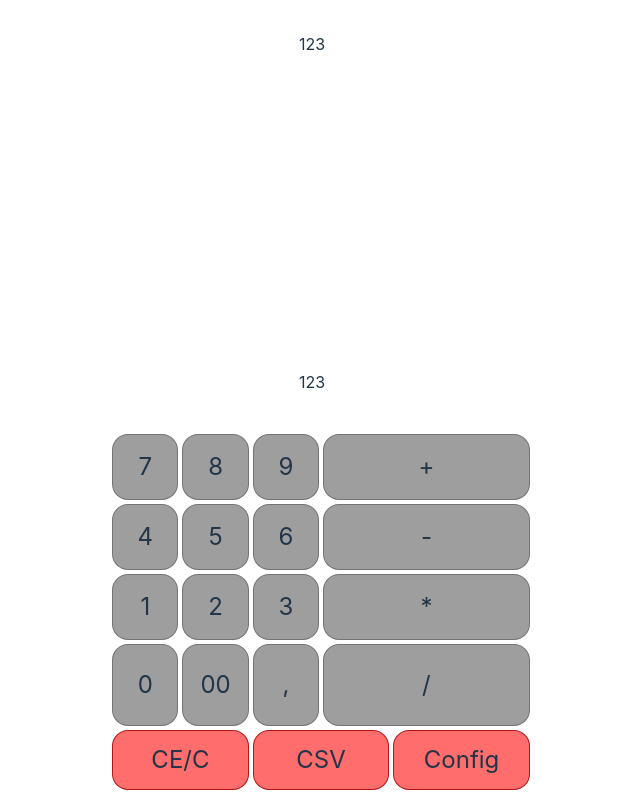
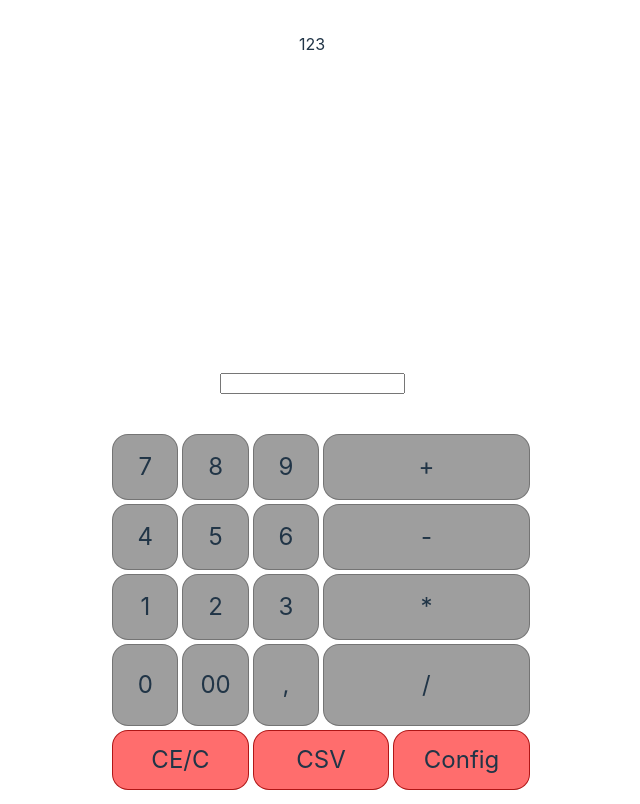
Before and after one commit to LeonLLB/Sumadora, a React (Vite) app: page / in a window 1280 px wide. Shown: the whole page, without its empty margins (328-968 px from the left). Built offline with nearby package versions, Linux system fonts and the light colour scheme.

Commit message:
Correcciones a bugs de state

```diff
--- a/src/components/sumadoraButtonsLayout/sumadoraButtonsLayout.tsx
+++ b/src/components/sumadoraButtonsLayout/sumadoraButtonsLayout.tsx
@@ -1,4 +1,5 @@
-import { useEffect } from 'react'
+import { useContext, useEffect } from 'react'
+import { InputStatusContext } from '../../context/inputStatus'
 import SumadoraButton from '../sumadoraButton/sumadoraButton'
 import styles from './sumadoraButtonsLayout.module.scss'
 
@@ -8,7 +9,7 @@ interface buttonsArrObjectsProps {
 	isFunc?: boolean
 }
 
-const SumadoraButtonsLayout = () => {
+const SumadoraButtonsLayout = ({onChangeOrInputDetected}:{onChangeOrInputDetected:(input:string)=>void}) => {
 
 	const buttonsArr: buttonsArrObjectsProps[] = [
 		{ key: 7 }, { key: 8 }, { key: 9 }, { key: '+', colSpan: 3 },
@@ -18,7 +19,8 @@ const SumadoraButtonsLayout = () => {
 		{ key: 'CE/C', colSpan: 2, isFunc: true }, { key: 'CSV', colSpan: 2, isFunc: true }, { key: 'Config', colSpan: 2, isFunc: true },
 	]
 
-	const defFunc = (key: string | number) => console.log(key)
+	const {inputFocusedStatus} = useContext(InputStatusContext)
+	const defFunc = (key: string | number) => onChangeOrInputDetected( typeof(key) === 'number' ? key.toString() : key)
 
 	const keyboardListener = (e: KeyboardEvent) => {
 		const validKeys = [
@@ -28,18 +30,19 @@ const SumadoraButtonsLayout = () => {
 			'0',',','.','/',
 			'Enter',' '
 		]
-		if(validKeys.includes(e.key)){
-			console.log(e.key)
+		if(validKeys.includes(e.key) && !inputFocusedStatus){
+			onChangeOrInputDetected(e.key)
 		}
 	}
 
 	useEffect(() => {
-		window.addEventListener('keyup', keyboardListener)
+	  window.addEventListener('keyup',keyboardListener)
 
-		return () => {
-			window.removeEventListener('keyup', keyboardListener)
-		}
-	}, [])
+	  return () => {
+		window.removeEventListener('keyup',keyboardListener)
+	  }
+	}, [inputFocusedStatus])
+
 
 	return (
 		<div className={styles.container}>
--- /dev/null
+++ b/src/components/sumadoraInput/sumadoraInput.tsx
@@ -0,0 +1,24 @@
+import { ChangeEvent, useContext } from "react"
+import { InputStatusContext } from "../../context/inputStatus"
+
+
+const SumadoraInput = ({value,onChange}:{value:string,onChange:(e:ChangeEvent)=>void}) => {
+
+    const {setInputFocusedStatus} = useContext(InputStatusContext)
+
+    const onFocus = () => {
+        setInputFocusedStatus(true)
+    }
+
+    const onBlur = () => {
+        setInputFocusedStatus(false)
+    }
+
+  return (
+    <div>
+        <input onFocus={onFocus} onBlur={onBlur} value={value} type="text" name="formName" onChange={onChange}/>
+    </div>
+  )
+}
+
+export default SumadoraInput
--- /dev/null
+++ b/src/context/inputStatus.tsx
@@ -0,0 +1,8 @@
+import { createContext, Dispatch, SetStateAction } from 'react'
+
+interface InputStatusContextProps {
+    inputFocusedStatus: boolean,
+    setInputFocusedStatus: Dispatch<SetStateAction<boolean>>
+}
+
+export const InputStatusContext = createContext<InputStatusContextProps>({} as any)
--- a/src/pages/sumadora/sumadora.tsx
+++ b/src/pages/sumadora/sumadora.tsx
@@ -1,13 +1,31 @@
+import { ChangeEvent, useState } from 'react'
+import { InputStatusContext } from '../../context/inputStatus'
 import SumadoraButtonsLayout from '../../components/sumadoraButtonsLayout/sumadoraButtonsLayout'
+import SumadoraInput from '../../components/sumadoraInput/sumadoraInput'
 import styles from './sumadora.module.scss'
 
 const SumadoraPage = () => {
+  const [inputFocusedStatus,setInputFocusedStatus] = useState(false)
+  let defString: string = ''
+  const [input,setInput] = useState('')
+
+  const onInput = (change: string) => {
+    defString = defString + change
+    setInput(defString)
+  }
+
+  const changeInput = (e:ChangeEvent) => {
+    setInput(defString)
+  }
+
   return (
-    <div className={styles.sumadoraContainer}>
-        <div>123</div>
-        <div>123</div>
-        <SumadoraButtonsLayout/>
-    </div>
+    <InputStatusContext.Provider value={{inputFocusedStatus,setInputFocusedStatus}}>
+      <div className={styles.sumadoraContainer}>
+          <div>123</div>
+          <SumadoraInput value={input} onChange={changeInput}/>
+          <SumadoraButtonsLayout onChangeOrInputDetected={onInput}/>
+      </div>
+    </InputStatusContext.Provider>
   )
 }
 
```
Also changed, not shown: src/components/sumadoraInput/sumadoraInput.module.scss (added), src/context/valueList.tsx (added).
